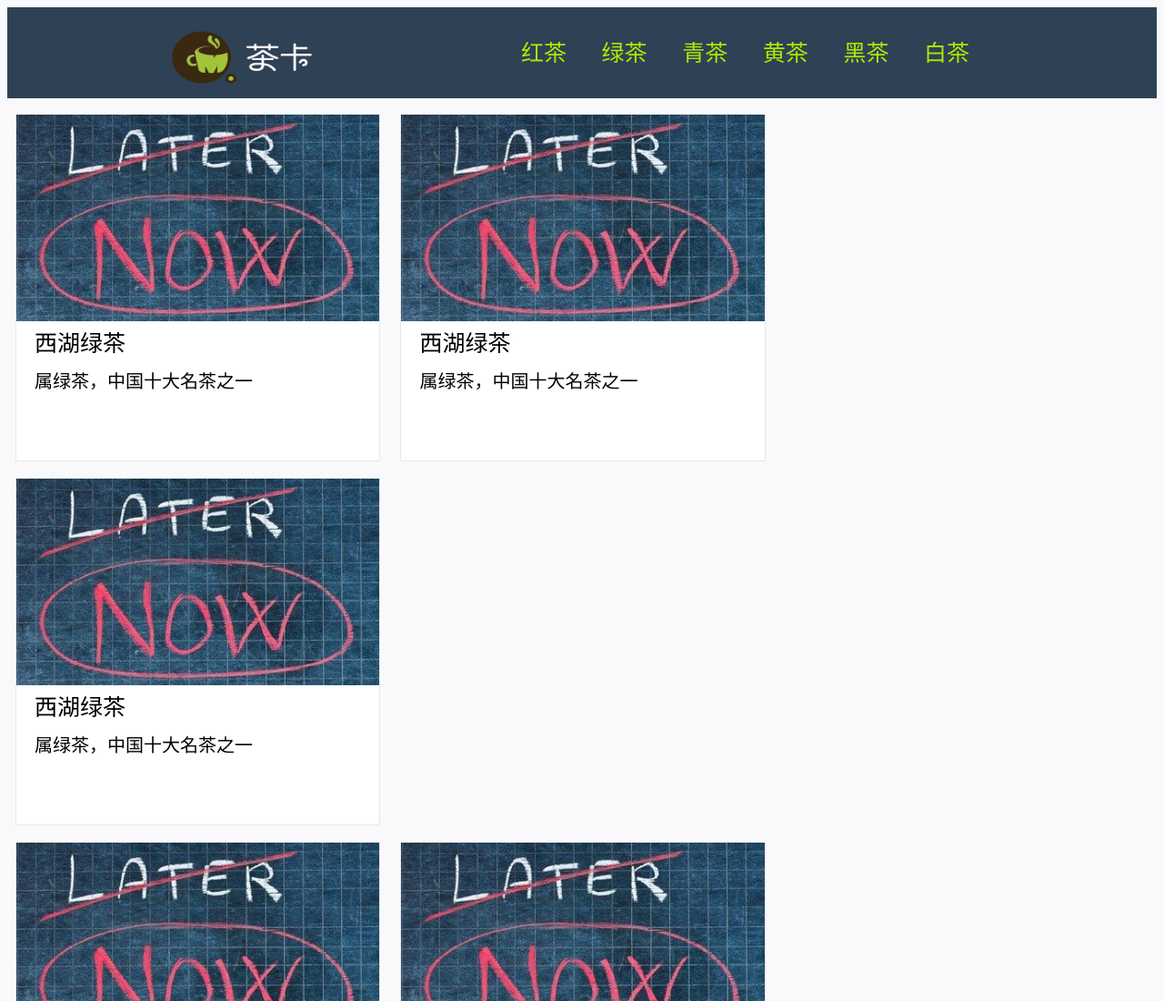
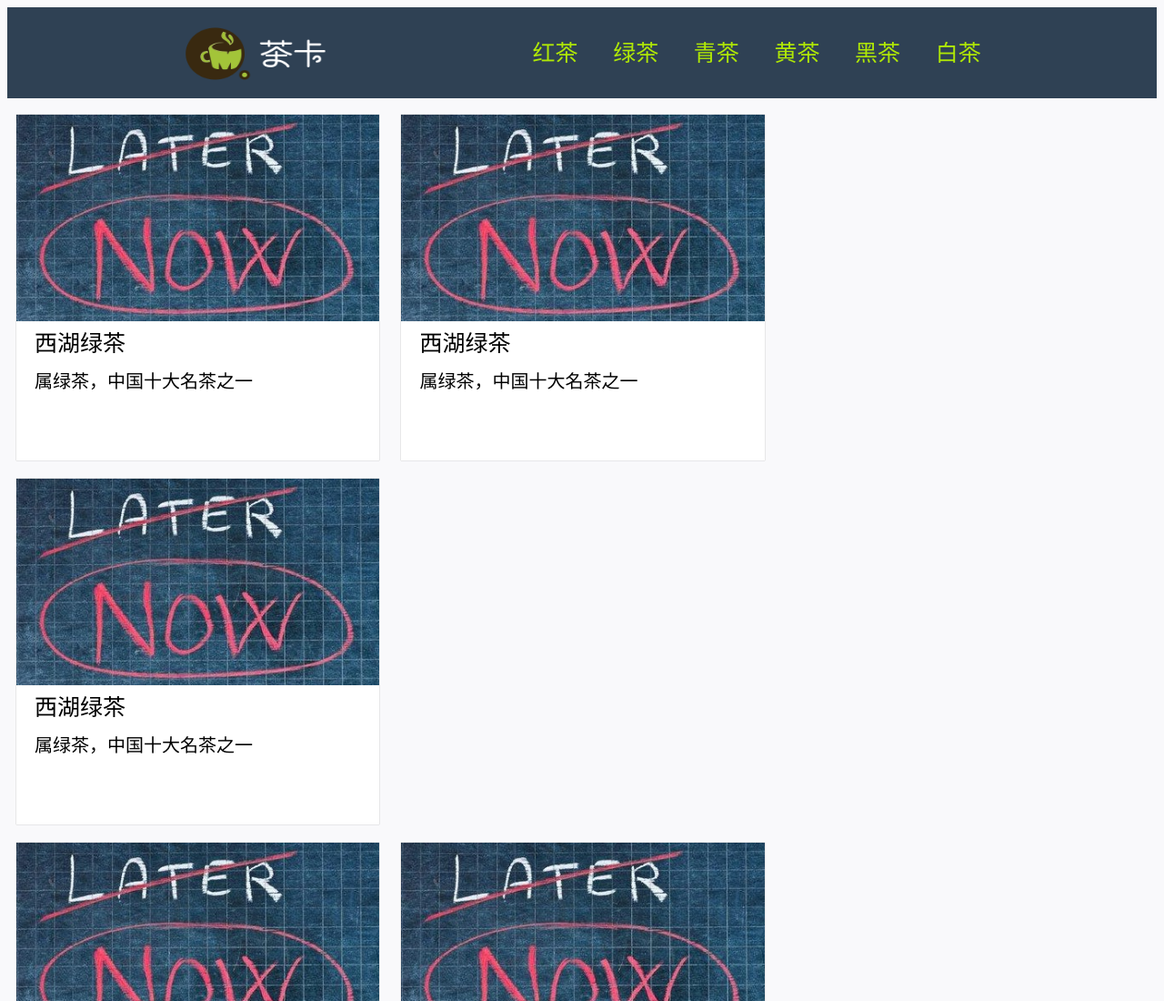
Before and after one commit to tea-card/tea-card.github.io, a plain HTML site: page index.html in a window 1280 px wide. Shown: the top 1100 px of the page at 91% size. Drawn offline with Linux system fonts and the light colour scheme.

Commit message:
Add files via upload

```diff
--- a/css/my.css
+++ b/css/my.css
@@ -16,15 +16,17 @@ header a {
 }
 
 header img {
-	padding:15px 0px 15px 170px;
+	position: absolute;
+	left:15%;
+	top:16px;
 	width:173px;
 	height:70px;
 }
 
 header span {
 	position: absolute;
-	left:40%;
-	right:13%;
+	left:41%;
+	right:12%;
 }
 
 header ul {
```
